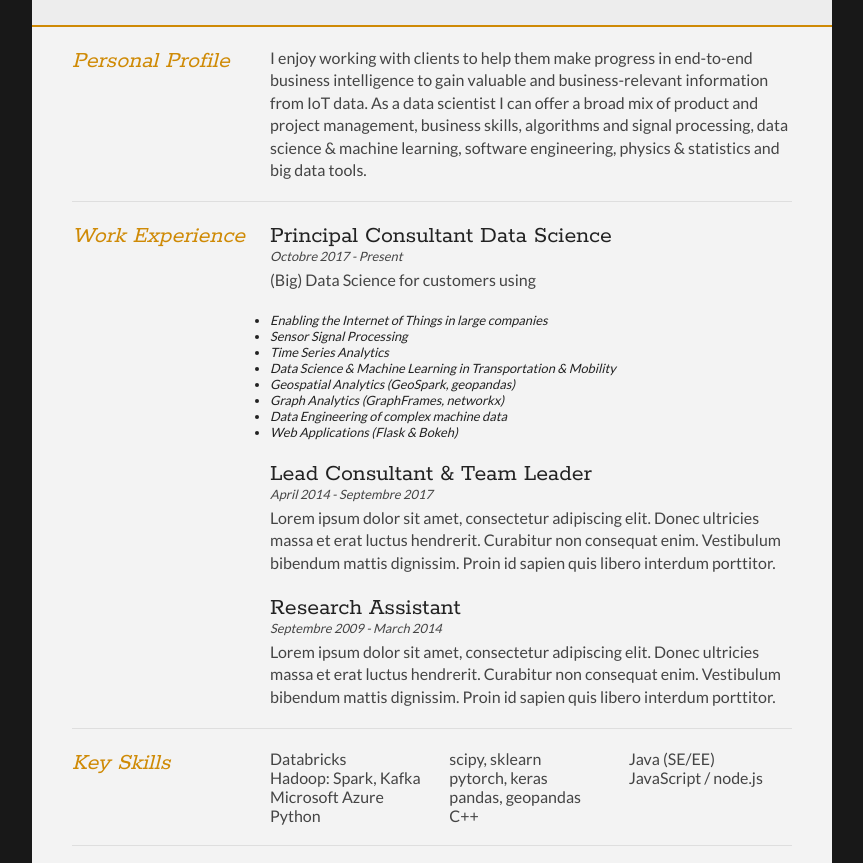
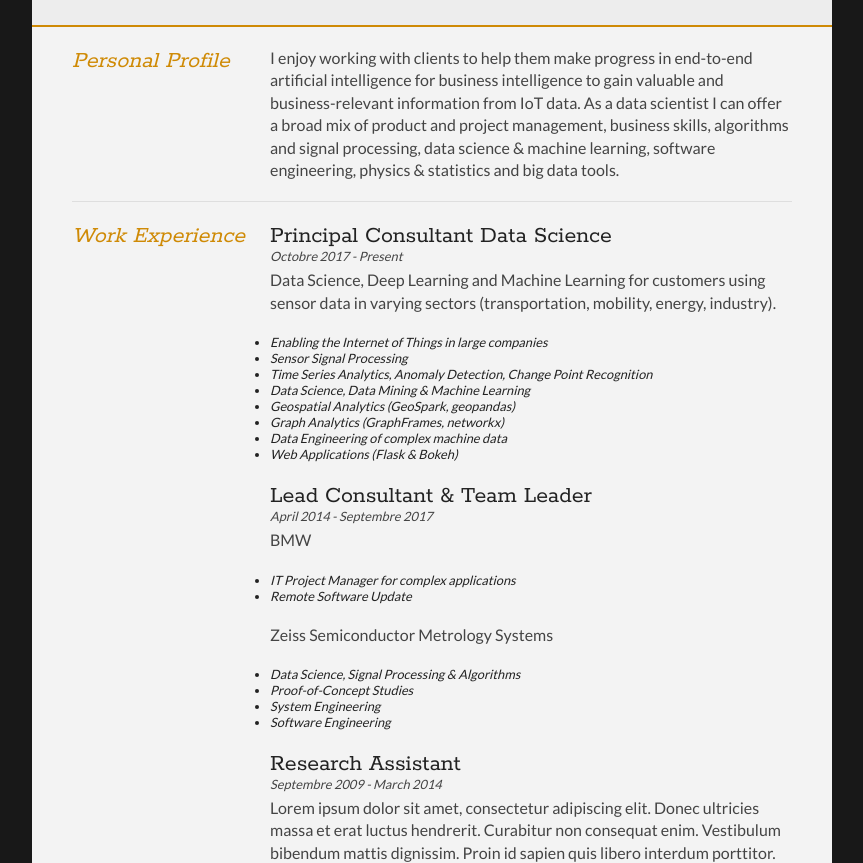
Before and after one commit to anderl80/cv, a plain HTML site: page cv.html in a window 1280 px wide. Shown: the part 212-1075 px from the top of the page, without its empty margins (208-1071 px from the left). Drawn offline with Linux system fonts and the light colour scheme.

Commit message:
add some more information

```diff
--- a/cv.html
+++ b/cv.html
@@ -48,11 +48,11 @@
 					</div>
 
 					<div class="sectionContent">
-						<p>I enjoy working with clients to help them make progress in end-to-end business intelligence
-							to gain valuable and business-relevant information from IoT data. As a data scientist I can
-							offer a broad mix of product and project management, business skills, algorithms and signal
-							processing, data science & machine learning, software engineering, physics & statistics and
-							big data tools.
+						<p>I enjoy working with clients to help them make progress in end-to-end artificial intelligence
+							for business intelligence to gain valuable and business-relevant information from IoT data.
+							As a data scientist I can offer a broad mix of product and project management, business
+							skills, algorithms and signal processing, data science & machine learning, software
+							engineering, physics & statistics and big data tools.
 						</p>
 					</div>
 				</article>
@@ -69,12 +69,13 @@
 					<article>
 						<h2>Principal Consultant Data Science</h2>
 						<p class="subDetails">Octobre 2017 - Present</p>
-						<p>(Big) Data Science for customers using
+						<p>Data Science, Deep Learning and Machine Learning for customers using sensor data in
+							varying sectors (transportation, mobility, energy, industry).
 							<ul class="subDetails">
 								<li>Enabling the Internet of Things in large companies</li>
 								<li>Sensor Signal Processing</li>
-								<li>Time Series Analytics</li>
-								<li>Data Science & Machine Learning in Transportation & Mobility</li>
+								<li>Time Series Analytics, Anomaly Detection, Change Point Recognition</li>
+								<li>Data Science, Data Mining & Machine Learning</li>
 								<li>Geospatial Analytics (GeoSpark, geopandas)</li>
 								<li>Graph Analytics (GraphFrames, networkx)</li>
 								<li>Data Engineering of complex machine data</li>
@@ -86,9 +87,20 @@
 					<article>
 						<h2>Lead Consultant & Team Leader</h2>
 						<p class="subDetails">April 2014 - Septembre 2017</p>
-						<p>Lorem ipsum dolor sit amet, consectetur adipiscing elit. Donec ultricies massa et erat luctus
-							hendrerit. Curabitur non consequat enim. Vestibulum bibendum mattis dignissim. Proin id
-							sapien quis libero interdum porttitor.</p>
+						<p>BMW
+							<ul class="subDetails">
+								<li>IT Project Manager for complex applications</li>
+								<li>Remote Software Update</li>
+							</ul>
+						</p>
+						<p>Zeiss Semiconductor Metrology Systems
+							<ul class="subDetails">
+								<li>Data Science, Signal Processing & Algorithms</li>
+								<li>Proof-of-Concept Studies</li>
+								<li>System Engineering</li>
+								<li>Software Engineering</li>
+							</ul>
+						</p>
 					</article>
 
 					<article>
@@ -105,7 +117,7 @@
 
 			<section>
 				<div class="sectionTitle">
-					<h1>Key Skills</h1>
+					<h1>Technical Skills</h1>
 				</div>
 
 				<div class="sectionContent">
@@ -114,12 +126,17 @@
 						<li>Hadoop: Spark, Kafka</li>
 						<li>Microsoft Azure</li>
 						<li>Python</li>
-						<li>scipy, sklearn</li>
-						<li>pytorch, keras</li>
-						<li>pandas, geopandas</li>
+						<li>mllib, scipy, sklearn, xgboost, statsmodels</li>
+						<li>tensorflow, pytorch, keras</li>
+						<li>dask, numpy, pandas, geopandas</li>
+						<li>GraphFrames, networkx</li>
+						<li>Flask</li>
+						<li>PyMC3</li>
 						<li>C++</li>
 						<li>Java (SE/EE)</li>
 						<li>JavaScript / node.js</li>
+						<li>Git</li>
+						<li>Databases SQL/NoSQL</li>
 					</ul>
 				</div>
 				<div class="clear"></div>
```
